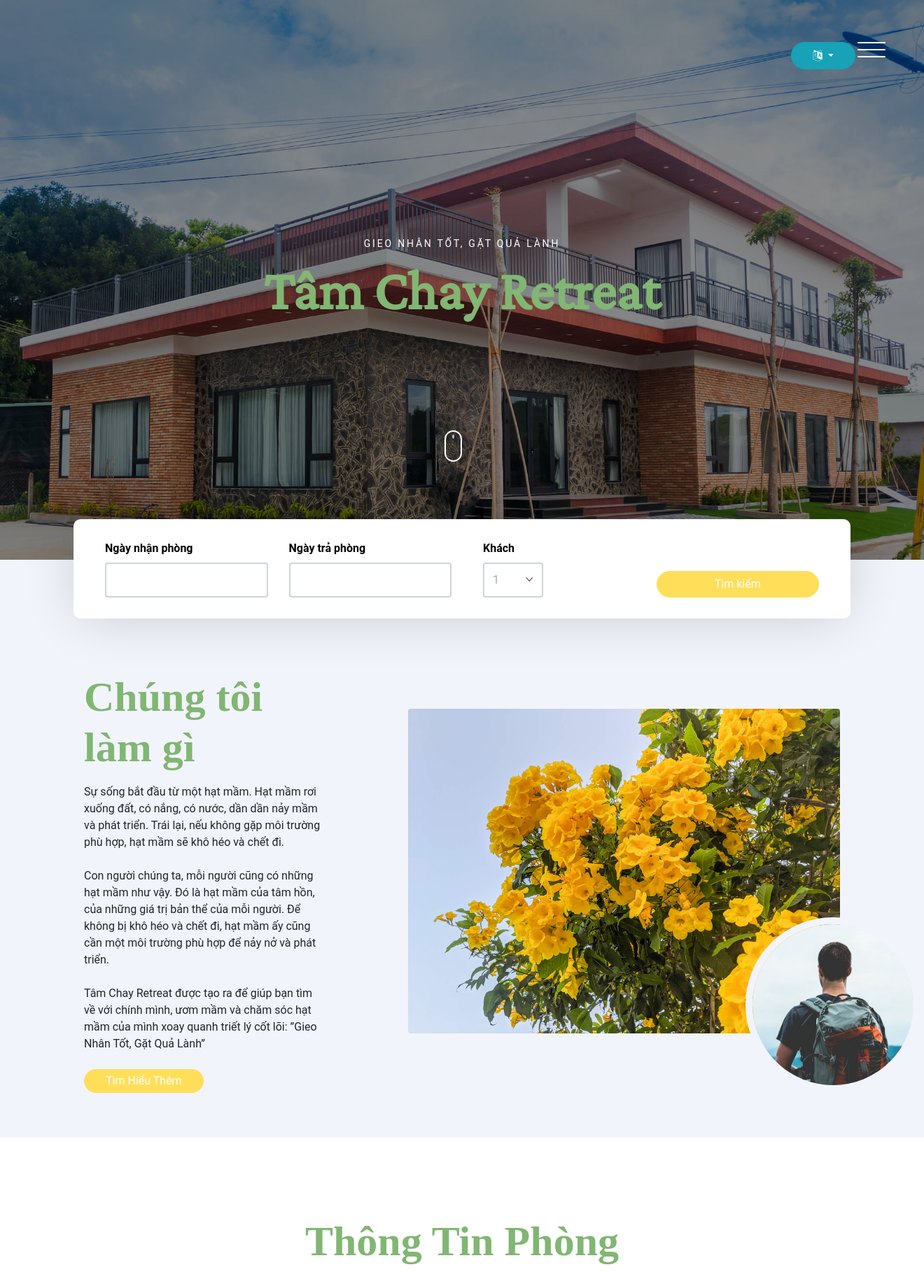
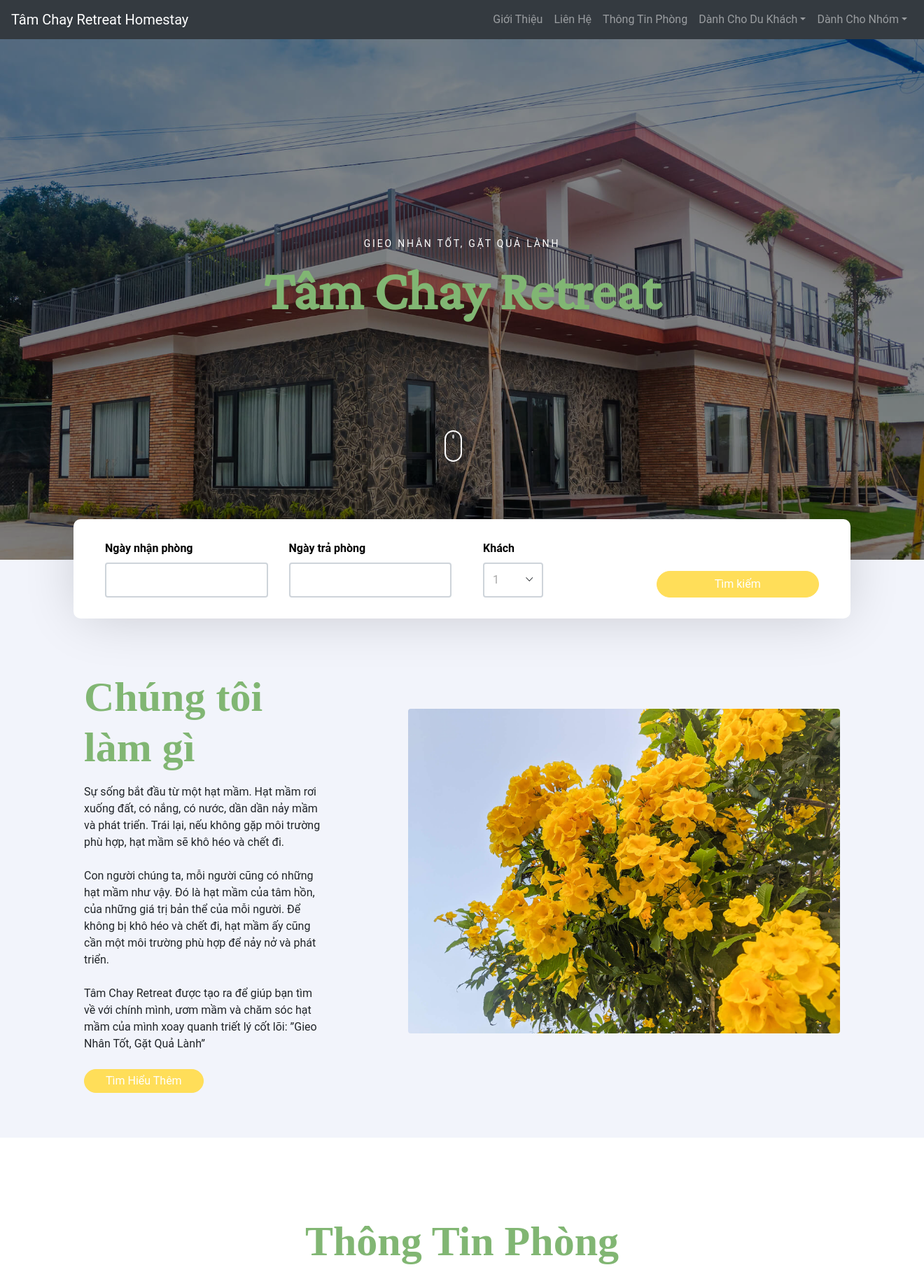
Before and after one commit to RicardoSerranoPena/TamChayRetreat, a PHP site: page / in a window 1320 px wide. Shown: the top 1818 px of the page at 70% size. Run offline with PHP 8.4, Linux system fonts and the light colour scheme; some web fonts are replaced.

Commit message:
fixes and minor changes, new navbar

```diff
--- a/css/style.css
+++ b/css/style.css
@@ -150,7 +150,7 @@ textarea.form-control {
         font-size: 27px;
         } }
 
-.site-navbar {
+/* .site-navbar {
   position: fixed;
   display: none;
   top: 0;
@@ -193,11 +193,33 @@ textarea.form-control {
     color: #adb5bd;
     margin-bottom: 30px; }
   .site-navbar .extra-info p {
-    color: #212529; }
+    color: #212529; } */
 
 .full-height {
   height: 100vh;
   min-height: 700px; }
+
+
+/* .site-hero-1 {
+    height:100vh;
+    display:flex;
+    align-items:center;
+}
+
+.picture-container {
+
+    position:absolute;
+    top:0;
+    left:0;
+    width:100%;
+    height:100vh;
+    overflow:hidden;
+}
+.picture-container img {
+
+    width: 100%;
+    height: 100%;
+} */
 
 .site-hero {
   background-size: cover;
@@ -764,7 +786,26 @@ textarea.form-control {
     font-family: "Roboto", sans-serif;
     text-transform: uppercase;
     }
+    .contact-section .contact-info .ellipsis p{
+        color: #ffde59;
+    }
 
+@media screen and (max-width:600px) {
+    .contact-section .contact-info p {
+        font-size: 1.1rem;
+        overflow: hidden;
+        text-overflow: ellipsis;
+    }
+}
+
+@media screen and (max-width:340px) {
+    .navbar-brand{
+        font-size: 1rem;
+    }
+    .navbar-toggler{
+        font-size: 1rem;
+    }
+}
 .post-categories li {
   display: block; }
   .post-categories li a {
--- a/include/navbar.php
+++ b/include/navbar.php
@@ -3,63 +3,41 @@
 
 ?>
 
-<div class="container-fluid">
-  <div class="row align-items-center">
-    <div class="col-4 col-lg-4 site-logo" data-aos="fade"><b href="index.html">Tâm Chay Retreat</b></div>
-    <div class="col-8 col-lg-8">
+<div class="">
+    <nav class="navbar tc-navbar fixed-top navbar-expand-lg navbar-dark bg-dark">
+        <a class="navbar-brand" href="index.php?page=home">Tâm Chay Retreat Homestay</a>
 
-      <div class="site-menu-toggle js-site-menu-toggle"  data-aos="fade">
-        <span></span>
-        <span></span>
-        <span></span>
-      </div>
+        <button class="navbar-toggler" type="button" data-toggle="collapse" data-target="#navbarMain">
+            <span class="navbar-toggler-icon"></span>
+        </button>
 
-      <div class="site-language-toggle" data-aos="fade">
-        <a class="btn btn-info dropdown-toggle" href="#" role="button" id="dropdownMenuLink" data-toggle="dropdown" aria-haspopup="true" aria-expanded="false">
-          <span class="fa fa-language"></span>
-        </a>
-        <div class="dropdown-menu" aria-labelledby="dropdownMenuLink">
-          <a class="dropdown-item" href="index.php?page=home&lang=en">English</a>
-          <a class="dropdown-item" href="index.php?page=home&lang=vi">Tiếng Việt</a>
+        <div class="collapse navbar-collapse" id="navbarMain">
+            <ul class="navbar-nav ml-auto ">
+                <li class="nav-item">
+                    <a class="nav-link" href="index.php?page=about"><?php echo $this->texts["about"]; ?></a>
+                </li>
+                <li class="nav-item">
+                    <a class="nav-link" href="index.php?page=contact"><?php echo $this->texts["contact"]; ?></a>
+                </li>
+                <li class="nav-item">
+                    <a class="nav-link" href="index.php?page=rooms"><?php echo $this->texts["rooms"]; ?></a>
+                </li>
+                <li class="nav-item dropdown">
+                    <a class="nav-link dropdown-toggle" href="#" id="dropdownForTravelers" data-toggle="dropdown"><?php echo $this->texts["for_travelers"]; ?></a>
+                    <div class="dropdown-menu">
+                        <a class="dropdown-item" href="index.php?page=guidelines"><?php echo $this->texts["guidelines"]; ?></a>
+                        <a class="dropdown-item" href="index.php?page=booking"><?php echo $this->texts["booking"]; ?></a>
+                    </div>
+                </li>
+                <li class="nav-item dropdown">
+                    <a class="nav-link dropdown-toggle" href="#" id="dropdownForGroups" data-toggle="dropdown"><?php echo $this->texts["for_groups"]; ?></a>
+                    <div class="dropdown-menu">
+                        <a class="dropdown-item" href="index.php?page=guidelines"><?php echo $this->texts["guidelines"]; ?></a>
+                        <a class="dropdown-item" href="index.php?page=booking_groups"><?php echo $this->texts["booking"]; ?></a>
+                    </div>
+                </li>
+            </ul>
         </div>
-      </div>
 
-
-
-      <!-- END menu-toggle -->
-
-      <div class="site-navbar js-site-navbar">
-        <nav role="navigation">
-          <div class="container">
-            <div class="row full-height align-items-center">
-              <div class="col-md-3 mx-auto">
-                <ul class="list-unstyled menu">
-                  <li><a href="index.php?page=home"><?php echo $this->texts["home"]; ?></a></li>
-                  <li><a href="index.php?page=about"><?php echo $this->texts["about"]; ?></a></li>
-                  <li><a href="index.php?page=contact"><?php echo $this->texts["contact"]; ?></a></li>
-                </ul>
-              </div>
-              <div class="col-md-3 mx-auto">
-                <h4><?php echo $this->texts["for_travelers"]; ?>:</h4>
-                <ul class="list-unstyled menu">
-                  <li><a href="index.php?page=rooms"><?php echo $this->texts["rooms"]; ?></a></li>
-                  <li><a href="index.php?page=guidelines"><?php echo $this->texts["guidelines"]; ?></a></li>
-                  <li><a href="index.php?page=booking"><?php echo $this->texts["booking"]; ?></a></li>
-                </ul>
-              </div>
-              <div class="col-md-3 mx-auto">
-                <h4><?php echo $this->texts["for_groups"]; ?>:</h4>
-                <ul class="list-unstyled menu">
-                  <li><a href="index.php?page=partnerships"><?php echo $this->texts["partnerships"]; ?></a></li>
-                  <li><a href="index.php?page=guidelines"><?php echo $this->texts["guidelines"]; ?></a></li>
-                  <li><a href="index.php?page=booking_groups"><?php echo $this->texts["booking"]; ?></a></li>
-                </ul>
-              </div>
-            </div>
-          </div>
-        </nav>
-      </div>
-
-    </div>
-  </div>
+    </nav>
 </div>
--- a/languages/texts_vi.php
+++ b/languages/texts_vi.php
@@ -22,9 +22,7 @@ Tâm Chay Retreat được tạo ra để giúp bạn tìm về với chính mì
 
 our_philosophy_prgrph_2="Cách xa vùng thành thị vội vã, Tâm Chay Retreat mang đến một không gian vùng quê yên bình, mộc mạc của thiên nhiên của vùng thị trấn Trảng Bàng, Tây Ninh. Tại nơi đây, mỗi người có cơ hội đưa lòng mình về với thiên nhiên, để đặt những câu hỏi về bản thân, những giá trị sống mà đôi lúc ta đã bỏ quên.
 <br><br>
-Hơn cả một kỳ nghỉ bình yên khỏi cuộc sống bộn bề, Tâm Chay Retreat mong muốn mang lại một góc nhìn cuộc sống mới, một giá trị sống mới. Thay vì đuổi theo tiền bạc và danh vọng, chúng tôi tin rằng mỗi con người cần tìm về với chính mình, thấu hiểu mình để tìm ra giá trị sống, tìm ra định nghĩa hạnh phúc và đủ đầy của chính mình. Từ đó, đưa lòng mình về với cộng đồng, mang lại giá trị không chỉ cho bản thân mình mà còn là mọi người xung quanh.
-<br><br>
-Như Founder Tâm Chay Retreat luôn quan niệm rằng: “Đã đến lúc chúng ta, những công dân trong xã hội này, chịu trách nhiệm với bản thân và cuộc sống xung quanh. Hãy tự chịu trách nhiệm với hạnh phúc của bản thân và mang lại hạnh phúc rộng lớn cho những người xung quanh. Khi đó mọi người sẽ có tâm thế cùng chung tay góp sức nâng cao giá trị cộng đồng"
+Hơn cả một kỳ nghỉ bình yên khỏi cuộc sống bộn bề, Tâm Chay Retreat mong muốn mang lại một góc nhìn cuộc sống mới, một giá trị sống mới. Thay vì đuổi theo tiền bạc và danh vọng, chúng tôi tin rằng mỗi con người cần tìm về với chính mình, thấu hiểu mình để tìm ra giá trị sống, tìm ra định nghĩa hạnh phúc và đủ đầy của chính mình. Từ đó, đưa lòng mình về với cộng đồng, mang lại giá trị không chỉ cho bản thân mình mà còn là mọi người xung quanh."
 learn_more="Tìm Hiểu Thêm"
 rooms_prgrph="Tâm Chay Retreat nhằm tạo ra môi trường thuận tự nhiên để quý khách có thể đầu tư thời gian vào bản thân; một khoảng thời gian và trải nghiệm mà đáng giá hơn một kỳ nghỉ bình thường. Không gian xung quanh vùng quê tạo cơ hội để bạn có thể hạ mình trước vẻ đẹp đơn sơ, mộc mạc của thiên nhiên mà thiếu có trong cuộc sống xô bồ của thành phố."
 two_twins_bed="Phòng Twin Gia Đình"
@@ -34,13 +32,13 @@ two_twins_bed_price="400k / mỗi đêm"
 t_t_b_price="400k"
 one_king_price="500k / mỗi đêm"
 o_k_price="500k"
-three_single_beds_price="$400k / mỗi đêm"
+three_single_beds_price="400k / mỗi đêm"
 t_s_b_price="400k"
 per_night="/ mỗi đêm"
 two_twins_bed_description="Phòng Twin bao gồm hai giường, mỗi giường có thể chứa được hai người. Phòng Twin thích hợp cho gia đình lớn hoặc các nhóm bạn."
 one_king_description="Phòng En Suite bao gồm một giường King Size và toa-lét riêng. Phòng thích hợp dành cho các cặp đôi hoặc một gia đình nhỏ."
 three_single_beds_description="Phòng Dorm bao gồm 3 giường đơn thích hợp cho các đoàn hoặc nhóm 3 người."
-footer_prgrph="Môi trường để phát triển chánh niệm và nhận thức về bản thân"
+footer_prgrph="Gieo nhân tốt, gặt quả lành"
 book_for_travellers="Đặt phòng"
 book_for_groups="Đặt phòng theo nhóm"
 close="Đóng"
@@ -49,14 +47,14 @@ terms_conditions="Điều khoản và điều kiện"
 privacy_policy="Chính sách bảo mật"
 address="Địa Chỉ Nhà:"
 actual_address="Ấp Gia Lâm, Trảng Bàng, Tây Ninh Province, Vietnam"
-address_gmaps_link="https://goo.gl/maps/iwBaCSveyJX1XpvT8"
+address_gmaps_link="https://g.page/Tamchayretreat?share"
 phone="Điện Thoại:"
-actual_phone="(+84) 555-6688"
+actual_phone="(+84)093-601-6321"
 phone_placeholder="+(country code)(phone number)"
 email="Email:"
-actual_email="tamchayretreat@gmail.com"
+actual_email="contact@tamchayretreat.com"
 facebook="Facebook:"
-facebook_link="https://www.facebook.com/tamchayhomestay/"
+facebook_link="https://www.facebook.com/tamchayretreathomestay"
 what_we_do="Chúng Tôi Làm Gì"
 milestones="Thành Tựu"
 future=""
--- a/pages/about.php
+++ b/pages/about.php
@@ -9,9 +9,6 @@
         </div>
         <div class="row align-items-center">
             <div class="col-md-12 col-lg-7 ml-auto order-lg-2 position-relative mb-5" data-aos="fade-up">
-                <figure class="img-absolute">
-                    <img src="images/white_backpacker.jpg" alt="Image" class="img-fluid">
-                </figure>
                 <img src="images/yellow_flowers.jpg" alt="Image" class="img-fluid rounded">
             </div>
             <div class="col-md-12 col-lg-4 order-lg-1" data-aos="fade-up">
@@ -20,7 +17,7 @@
         </div>
         <div class="row align-items-center text-align-left">
             <div class="col-md-12 col-lg-10 mb-5" data-aos="fade-up">
-                <p><?php echo $this->texts["our_philosophy_prgrph_2"]; ?></p>
+                <p class="my-0"><?php echo $this->texts["our_philosophy_prgrph_2"]; ?></p>
             </div>
         </div>
     </div>
--- a/pages/booking.php
+++ b/pages/booking.php
@@ -11,7 +11,7 @@
           <p><span class="d-block"><?php echo $this->texts["address"]; ?></span>  <a target="_blank" href="<?php echo $this->texts["address_gmaps_link"]; ?>"><span><?php echo $this->texts["actual_address"]; ?></span></a></p>
           <p><span class="d-block"><?php echo $this->texts["phone"]; ?></span> <span><?php echo $this->texts["actual_phone"]; ?></span></p>
           <p><span class="d-block"><?php echo $this->texts["email"]; ?></span> <span><?php echo $this->texts["actual_email"]; ?></span></p>
-          <p><span class="d-block"><?php echo $this->texts["facebook"]; ?></span> <a href="<?php echo $this->texts["facebook_link"]; ?>">facebook.com/tamchayhomestay</a></p>
+          <p><span class="d-block"><?php echo $this->texts["facebook"]; ?></span> <a href="<?php echo $this->texts["facebook_link"]; ?>">facebook.com/tamchayretreathomestay</a></p>
         </div>
       </div>
     </div>
--- a/pages/booking_groups.php
+++ b/pages/booking_groups.php
@@ -145,7 +145,7 @@ if (isset($_POST['submit']))
               <p><span class="d-block"><?php echo $this->texts["address"]; ?></span>  <a target="_blank" href="<?php echo $this->texts["address_gmaps_link"]; ?>"><span><?php echo $this->texts["actual_address"]; ?></span></a></p>
               <p><span class="d-block"><?php echo $this->texts["phone"]; ?></span> <span><?php echo $this->texts["actual_phone"]; ?></span></p>
               <p><span class="d-block"><?php echo $this->texts["email"]; ?></span> <span><?php echo $this->texts["actual_email"]; ?></span></p>
-              <p><span class="d-block"><?php echo $this->texts["facebook"]; ?></span> <a href="<?php echo $this->texts["facebook_link"]; ?>">facebook.com/tamchayhomestay</a></p>
+              <p><span class="d-block"><?php echo $this->texts["facebook"]; ?></span> <a href="<?php echo $this->texts["facebook_link"]; ?>">facebook.com/tamchayretreathomestay</a></p>
             </div>
           </div>
         </div>
--- a/pages/contact.php
+++ b/pages/contact.php
@@ -43,7 +43,7 @@
               <p><span class="d-block"><?php echo $this->texts["address"]; ?></span>  <a target="_blank" href="<?php echo $this->texts["address_gmaps_link"]; ?>"><span><?php echo $this->texts["actual_address"]; ?></span></a></p>
               <p><span class="d-block"><?php echo $this->texts["phone"]; ?></span> <span><?php echo $this->texts["actual_phone"]; ?></span></p>
               <p><span class="d-block"><?php echo $this->texts["email"]; ?></span> <span><?php echo $this->texts["actual_email"]; ?></span></p>
-              <p><span class="d-block"><?php echo $this->texts["facebook"]; ?></span> <a href="<?php echo $this->texts["facebook_link"]; ?>">facebook.com/tamchayhomestay</a></p>
+              <p><span class="d-block"><?php echo $this->texts["facebook"]; ?></span> <a href="<?php echo $this->texts["facebook_link"]; ?>">facebook.com/tamchayretreathomestay</a></p>
             </div>
           </div>
         </div>
--- a/pages/home.php
+++ b/pages/home.php
@@ -84,9 +84,6 @@
     <div class="container">
       <div class="row align-items-center">
         <div class="col-md-12 col-lg-7 ml-auto order-lg-2 position-relative mb-5" data-aos="fade-up">
-          <figure class="img-absolute">
-            <img src="images/white_backpacker.jpg" alt="Image" class="img-fluid">
-          </figure>
           <img src="images/yellow_flowers.jpg" alt="Image" class="img-fluid rounded">
         </div>
         <div class="col-md-12 col-lg-4 order-lg-1" data-aos="fade-up">
--- a/template.htm
+++ b/template.htm
@@ -30,15 +30,18 @@
 </head>
 <body>
 
-  <header class="site-header js-site-header">
+    <site navbar/>
 
 
-          <site navbar/>
+    <section class="site-hero overlay" style="background-image: url(images/tam_chay_retreat_hero.jpg)" data-stellar-background-ratio="0.5">
+        <!-- <div class="picture-container">
+            <picture>
+                <source media="(max-width: 599px)" srcset="images/tam_chay_retreat_hero_mobile.jpg">
+                <source media="(min-width: 600px)" srcset="images/tam_chay_retreat_hero.jpg">
+                <img src="images/tam_chay_retreat_hero.jpg" alt="Tam Chây Retreat Homestay corner view">
+            </picture>
+        </div> -->
 
-  </header>
-  <!-- END head -->
-
-  <section class="site-hero overlay" style="background-image: url(images/tam_chay_retreat_hero.jpg)" data-stellar-background-ratio="0.5">
         <div class="container">
             <div class="row site-hero-inner justify-content-center align-items-center">
                 <div class="col-md-10 text-center" data-aos="fade-up">
```
Also changed, not shown: languages/texts_en.php (+4 -4 lines), images/tam_chay_retreat_hero_mobile.jpg (added), 1 other file. Lines whose indentation alone changed are shown as unchanged.
